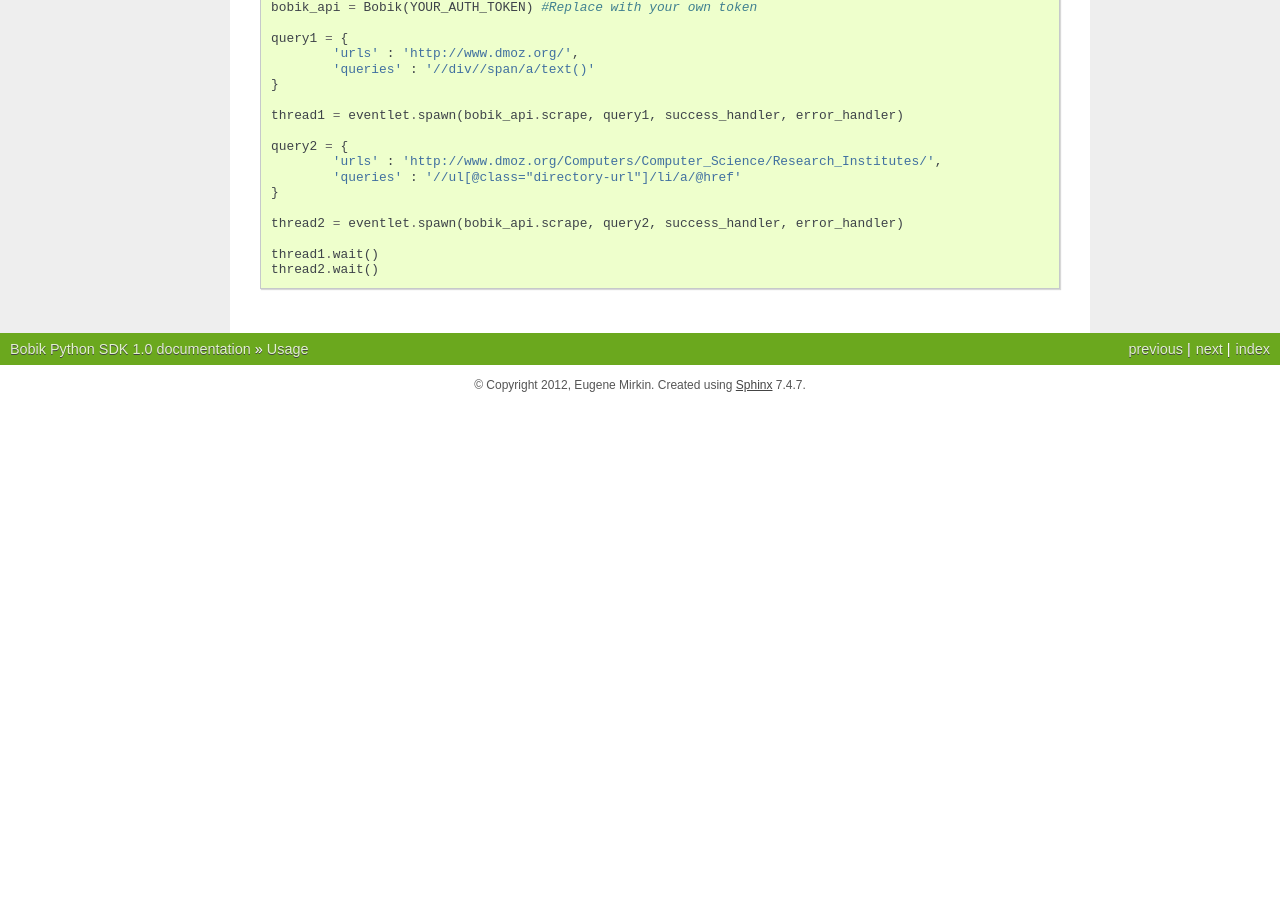
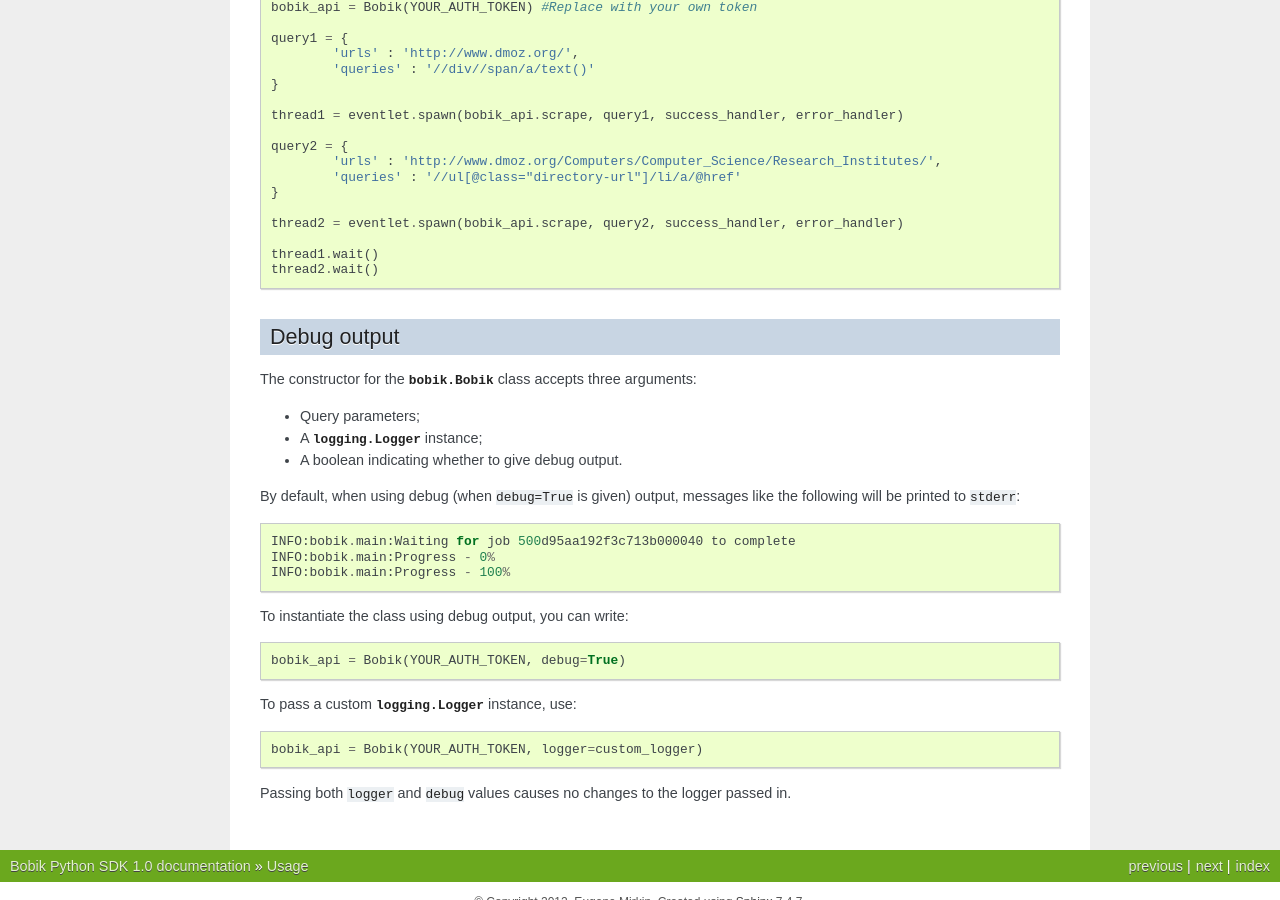
Before and after one commit to emirkin/bobik_python_sdk, a Sphinx documentation site: the page built from docs/usage.rst, in a window 1280 px wide and 900 px high, scrolled down 1254 px. Built offline with Sphinx 7.4.7, drawn with Linux system fonts in a browser that asks for light colours; before the commit the page ends 1659 px from its top, so only the background shows below that.

Commit message:
documentation for install and debug output

```diff
--- a/docs/usage.rst
+++ b/docs/usage.rst
@@ -95,3 +95,29 @@ API, and wait for both of them::
 
 .. _Eventlet: http://eventlet.net/
 .. _Eventlet documentation: http://eventlet.net/doc/index.html
+
+Debug output
+************
+
+The constructor for the :class:`bobik.Bobik` class accepts three arguments:
+
+* Query parameters;
+* A :class:`logging.Logger` instance;
+* A boolean indicating whether to give debug output.
+
+By default, when using debug (when ``debug=True`` is given) output, messages like the following will be printed to ``stderr``::
+
+	INFO:bobik.main:Waiting for job 500d95aa192f3c713b000040 to complete
+	INFO:bobik.main:Progress - 0%
+	INFO:bobik.main:Progress - 100%
+
+To instantiate the class using debug output, you can write::
+
+	bobik_api = Bobik(YOUR_AUTH_TOKEN, debug=True)
+
+To pass a custom :class:`logging.Logger` instance, use::
+
+	bobik_api = Bobik(YOUR_AUTH_TOKEN, logger=custom_logger)
+
+Passing both ``logger`` and ``debug`` values causes no changes to the logger
+passed in.
```
Also changed, not shown: docs/installation.rst (+7 -1 lines).
